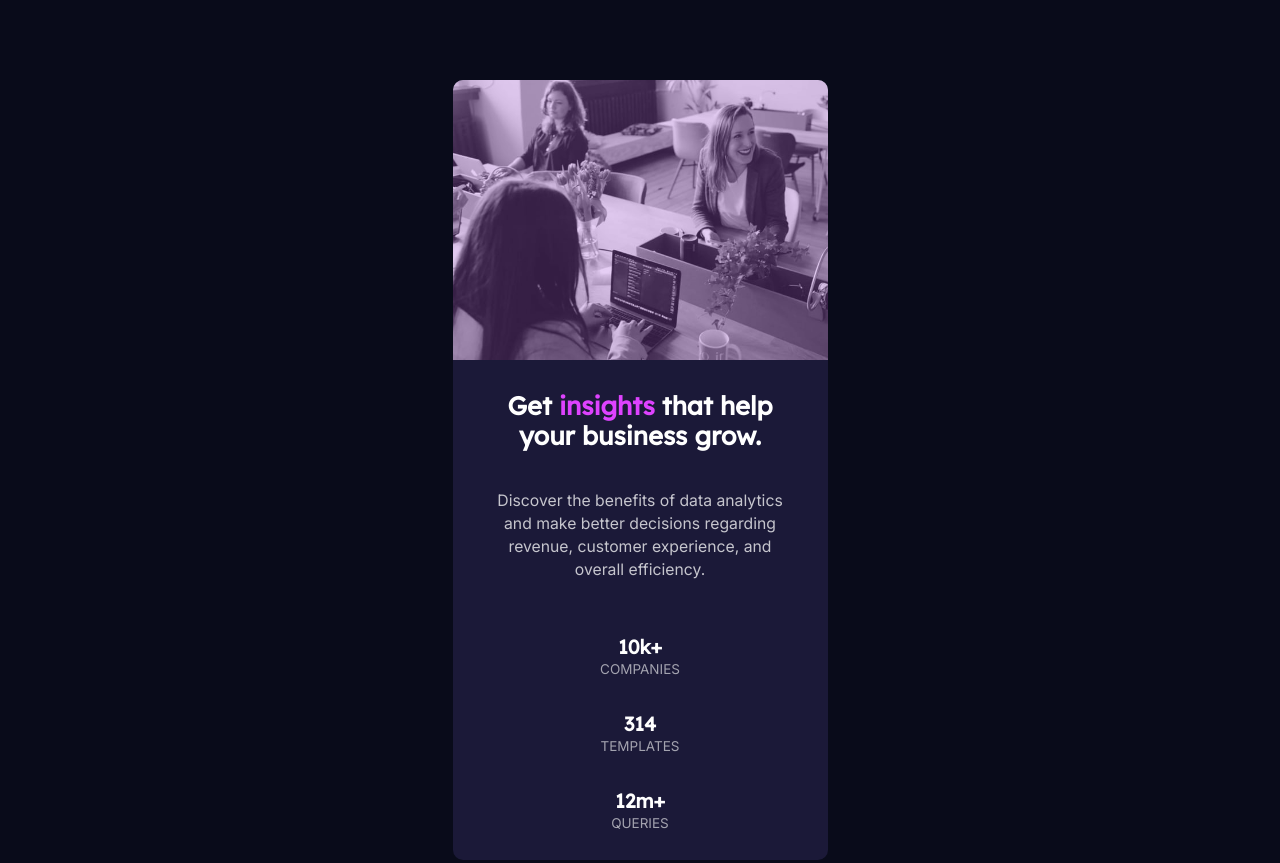
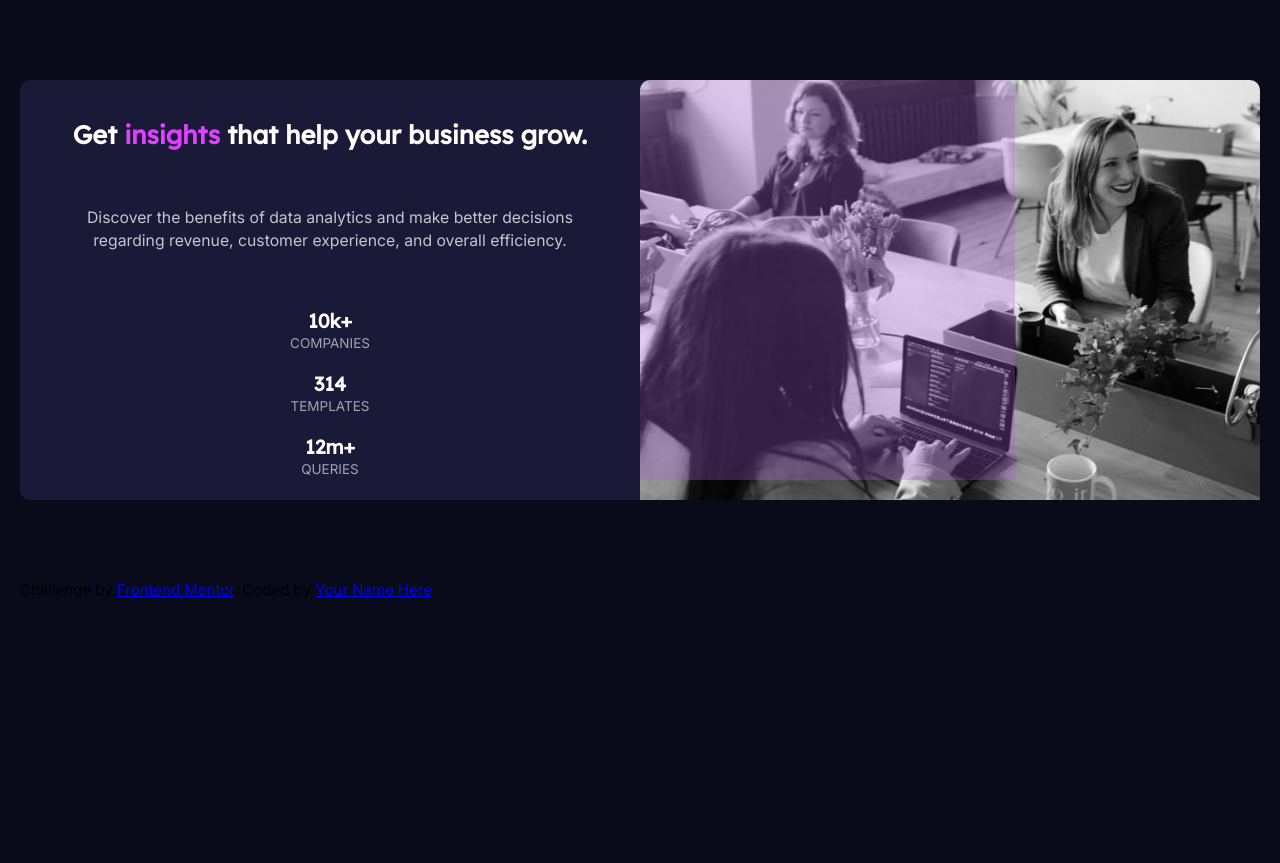
Before and after one commit to Mixhetl/stats-preview-card-component-main, a plain HTML site: page index.html in a window 1280 px wide. Shown: the top 863 px of the page. Drawn offline with Linux system fonts and the light colour scheme.

Commit message:
Stablishing new max-width rules

```diff
--- a/css/styles.css
+++ b/css/styles.css
@@ -100,3 +100,39 @@ body {
 }
 
 /*This is the second part, when viewport size is (1440px or more width)*/
+
+@media (min-width: 800px) {
+  .container {
+    max-width: 1260px;
+    height: 420px;
+    display: grid;
+    grid-template-areas:
+      "section1 header"
+      "section2 header";
+    grid-template-rows: 50% 50%;
+    grid-template-columns: 50% 50%;
+  }
+
+  .transparency {
+    width: 50%;
+    height: 50%;
+    position: absolute;
+  }
+  .image {
+    width: 100%;
+    height: 100%;
+  }
+
+  .container-modifier {
+    grid-area: header;
+  }
+
+  #text1 {
+    grid-area: section1;
+  }
+
+  #text2 {
+    grid-area: section2;
+  }
+
+}
--- a/index.html
+++ b/index.html
@@ -26,7 +26,7 @@
         <img class="image" src="images/image-header-mobile.jpg" alt="" />
       </section>
 
-      <section class="info">
+      <section class="info" id="text1">
         <h1 class="hero_title">
           Get <span class="hero_title--mod">insights</span> that help your
           business grow.
@@ -37,7 +37,7 @@
         </p>
       </section>
 
-      <section class="info">
+      <section class="info" id="text2">
         <div>
           <h3 class="info-title">10k+</h3>
           <p class="info-letter">companies</p>
```
